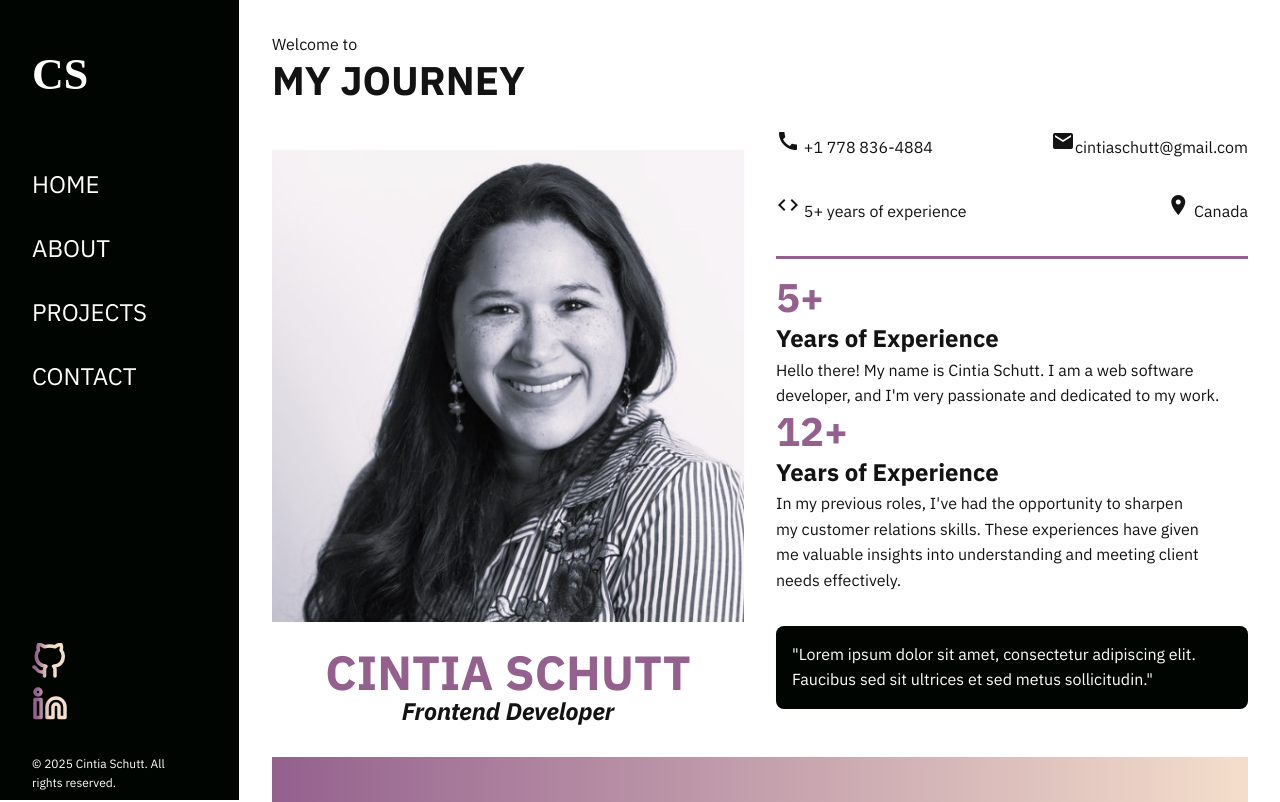
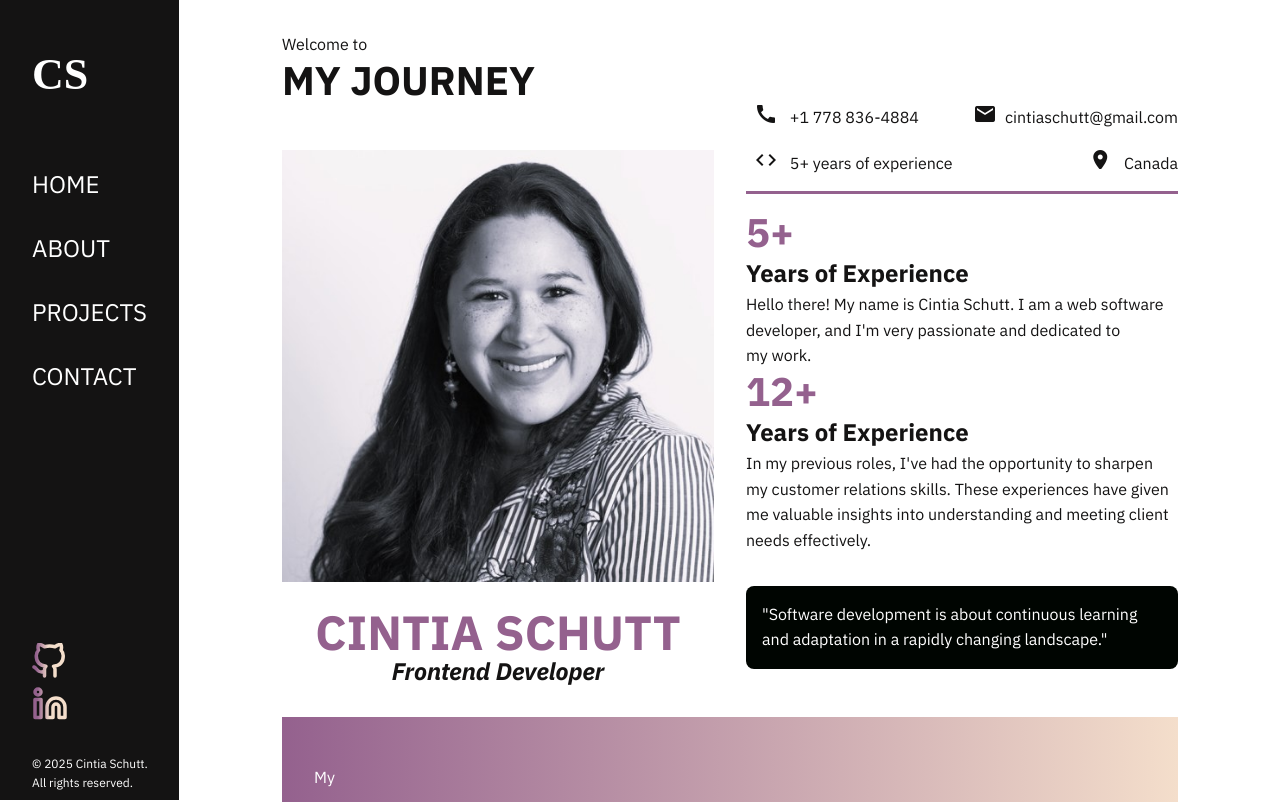
Before and after one commit to CintiaSchutt/cs-website, an Angular app: page /about in a window 1280 px wide. Shown: the top 802 px of the page. Built offline with nearby package versions, Linux system fonts and the light colour scheme.

Commit message:
finished styles

```diff
--- a/src/app/app.component.css
+++ b/src/app/app.component.css
@@ -1,10 +1,15 @@
 .app-container {
-    min-height: 100vh;
-    display: grid;
-    grid-template-columns: 240px 1fr;
+  min-height: 100vh;
+  max-width: 100vw;
+  display: grid;
+  grid-template-columns: 180px 1fr;
+
+  @media (max-width: 768px) {
+    grid-template-columns: 150px 1fr;
   }
+}
 
 .main-content {
-    width: 100%;
-    max-width: 1440px;
-  }
+  max-width: 1200px;
+  margin: auto;
+}
--- a/src/app/app.component.html
+++ b/src/app/app.component.html
@@ -3,6 +3,4 @@
   <main class="main-content">
     <router-outlet></router-outlet>
   </main>
-
-
 </div>
--- a/src/app/core/components/sidebar/sidebar.component.css
+++ b/src/app/core/components/sidebar/sidebar.component.css
@@ -5,14 +5,18 @@
 }
 
 .sidenav {
-  background-color: var(--clr-black);
+  background-color: var(--clr-cursed-black);
   display: flex;
   flex-direction: column;
   height: 100%;
   padding: 0 16px;
-  width: 240px;
+  max-width: 180px;
   justify-content: space-between;
   border-radius: 0;
+
+  @media (width < 768px) {
+    max-width: 150px;
+  }
 }
 
 .logo {
@@ -22,6 +26,10 @@
   height: 80px;
   font-size: 2.75rem;
   font-weight: bold;
+
+  @media (width < 768px) {
+    font-size: 1.5rem;
+  }
 }
 
 .nav {
@@ -29,6 +37,10 @@
   font-size: 1.5rem;
   margin-top: 20px;
   height: 300px;
+
+  @media (width < 768px) {
+    font-size: 1rem;
+  }
 }
 
 .nav a {
@@ -43,7 +55,7 @@
   content: "";
   position: absolute;
   left: 10px;
-  right: 100px;
+  right: 40px;
   top: 65%;
   bottom: 0;
   height: 3px;
@@ -71,7 +83,7 @@
 .footer {
   bottom: 0;
   position: fixed;
-  width: 240px;
+  max-width: 180px;
 }
 
 .footer p {
@@ -80,5 +92,8 @@
   font-size: 0.75rem;
   padding: 8px 16px;
   margin-top: 24px;
-  width: 100%;
+
+  @media (width < 768px) {
+    font-size: 0.6rem;
+  }
 }
--- a/src/app/core/components/sidebar/sidebar.component.html
+++ b/src/app/core/components/sidebar/sidebar.component.html
@@ -19,7 +19,10 @@
           <img src="/assets/icons/linkedin.svg" alt="LinkedIn" />
         </a>
       </div>
-      <p>&copy; 2025 Cintia Schutt. All rights reserved.</p>
+      <p>
+        &copy; 2025 Cintia Schutt.<br />
+        All rights reserved.
+      </p>
     </section>
   </mat-sidenav>
 </mat-sidenav-container>
--- a/src/app/features/about/about.component.css
+++ b/src/app/features/about/about.component.css
@@ -1,14 +1,17 @@
 .about-container {
   padding: 2rem;
-  max-width: 1200px;
-  width: 100%;
+  max-width: 960px;
   margin: 0 auto;
 }
 
 .about-header-wrapper {
   display: grid;
+  gap: 2rem;
   grid-template-columns: 1fr 1fr;
-  gap: 2rem;
+
+  @media (width < 768px) {
+    grid-template-columns: 1fr;
+  }
 }
 
 .about-left {
@@ -23,6 +26,11 @@
 
 .about-title h1 {
   font-size: 2.5rem;
+}
+
+.about-photo-wrapper {
+  display: block;
+  max-width: 100%;
 }
 
 .about-intro {
@@ -47,14 +55,19 @@
   flex-wrap: wrap;
   gap: 1rem;
   justify-content: space-between;
+
+  @media (width < 768px) {
+    flex-direction: column;
+  }
 }
 
 .about-contact-info-item {
-  display: flex;
-  align-items: center;
-  gap: 0.5rem;
-  margin-bottom: 1rem;
-  border-radius: 4px;
+  line-height: 1.5;
+}
+
+.about-contact-info-item-icon {
+  margin-inline: 0.5rem;
+  padding-top: 0.2rem;
 }
 
 .about-expertise {
@@ -87,11 +100,14 @@
 
 .about-experience {
   display: grid;
-  grid-template-columns: 1fr 1fr;
   color: var(--clr-white);
   margin-top: 2rem;
   background: linear-gradient(90deg, var(--clr-grape), var(--clr-sand));
   padding: 2rem;
+
+  @media (width < 600px) {
+    grid-template-columns: 1fr;
+  }
 }
 
 .about-experience-left {
@@ -145,13 +161,3 @@
 .about-job p {
   margin: 0.25rem 0;
 }
-
-@media (max-width: 768px) {
-  .about-header-wrapper {
-    grid-template-columns: 1fr;
-  }
-
-  .about-experience {
-    grid-template-columns: 1fr;
-  }
-}
--- a/src/app/features/about/about.component.html
+++ b/src/app/features/about/about.component.html
@@ -21,13 +21,13 @@
       <div class="about-contact-info">
         <div class="about-contact-info-item">
           <p>
-            <mat-icon>call</mat-icon>
+            <mat-icon class="about-contact-info-item-icon">call</mat-icon>
             +1 778 836-4884
           </p>
         </div>
         <div class="about-contact-info-item">
           <p>
-            <mat-icon>mail</mat-icon>
+            <mat-icon class="about-contact-info-item-icon">mail</mat-icon>
             <a href="mailto:cintiaschutt@gmail.com"
               >cintiaschutt&#64;gmail.com</a
             >
@@ -35,13 +35,15 @@
         </div>
         <div class="about-contact-info-item">
           <p>
-            <mat-icon>code</mat-icon>
+            <mat-icon class="about-contact-info-item-icon">code</mat-icon>
             5+ years of experience
           </p>
         </div>
         <div class="about-contact-info-item">
           <p>
-            <mat-icon>location_on</mat-icon>
+            <mat-icon class="about-contact-info-item-icon"
+              >location_on</mat-icon
+            >
             Canada
           </p>
         </div>
@@ -70,8 +72,8 @@
       </div>
 
       <blockquote class="about-quote">
-        "Lorem ipsum dolor sit amet, consectetur adipiscing elit. Faucibus sed
-        sit ultrices et sed metus sollicitudin."
+        "Software development is about continuous learning and adaptation in a
+        rapidly changing landscape."
       </blockquote>
     </section>
   </div>
@@ -87,7 +89,7 @@
       </p>
       <a
         class="about-resume"
-        href="https://www.linkedin.com/in/cintiaschutt/"
+        href="/assets/cintia-schutt-resume.pdf"
         target="_blank"
         rel="noopener noreferrer"
       >
--- a/src/app/features/home/home.component.css
+++ b/src/app/features/home/home.component.css
@@ -7,10 +7,13 @@
   text-align: center;
   overflow: hidden;
   background-image: url("/assets/images/home.jpg");
-  background-size: auto;
+  background-size: cover;
   background-position: center;
   background-repeat: no-repeat;
-  background-attachment: fixed;
+
+  @media (width < 768px) {
+    max-width: 100%;
+  }
 }
 
 .home-intro {
@@ -22,12 +25,20 @@
   opacity: 0;
   animation: fadeIn 1s ease-out forwards;
   animation-delay: 0.5s;
+
+  @media (width < 768px) {
+    font-size: 1.5rem;
+  }
 }
 
 .home-headline {
   font-family: var(--ff-secundary);
   font-size: 3.5rem;
   margin: 20px 0;
+
+  @media (width < 768px) {
+    font-size: 2.5rem;
+  }
 }
 
 .typewriter {
@@ -39,13 +50,18 @@
   border-right: 4px solid var(--clr-grape);
   max-width: 100%;
   width: fit-content;
+
+  @media (width < 768px) {
+    text-wrap: wrap;
+    animation: none;
+  }
 }
 
 .home-subheadline {
   font-size: 1.2rem;
   opacity: 0;
   animation: fadeIn 1s ease-out forwards;
-  animation-delay: 4s;
+  animation-delay: 3s;
 }
 
 @keyframes typing {
--- a/src/styles/styles.css
+++ b/src/styles/styles.css
@@ -99,7 +99,6 @@
 @layer global {
   html,
   body {
-    height: 100%;
     font-family: var(--ff-primary);
     color: var(--clr-cursed-black);
   }
@@ -109,3 +108,6 @@
     color: var(--clr-grape);
   }
 }
+
+@layer utilities {
+}
```
Also changed, not shown: src/app/app.component.ts (+2 -5 lines), src/app/core/components/sidebar/sidebar.component.ts (+3 -6 lines), src/app/features/about/about.component.ts (+3 -8 lines), 1 other file (tests, documents, lock files or other folders).
